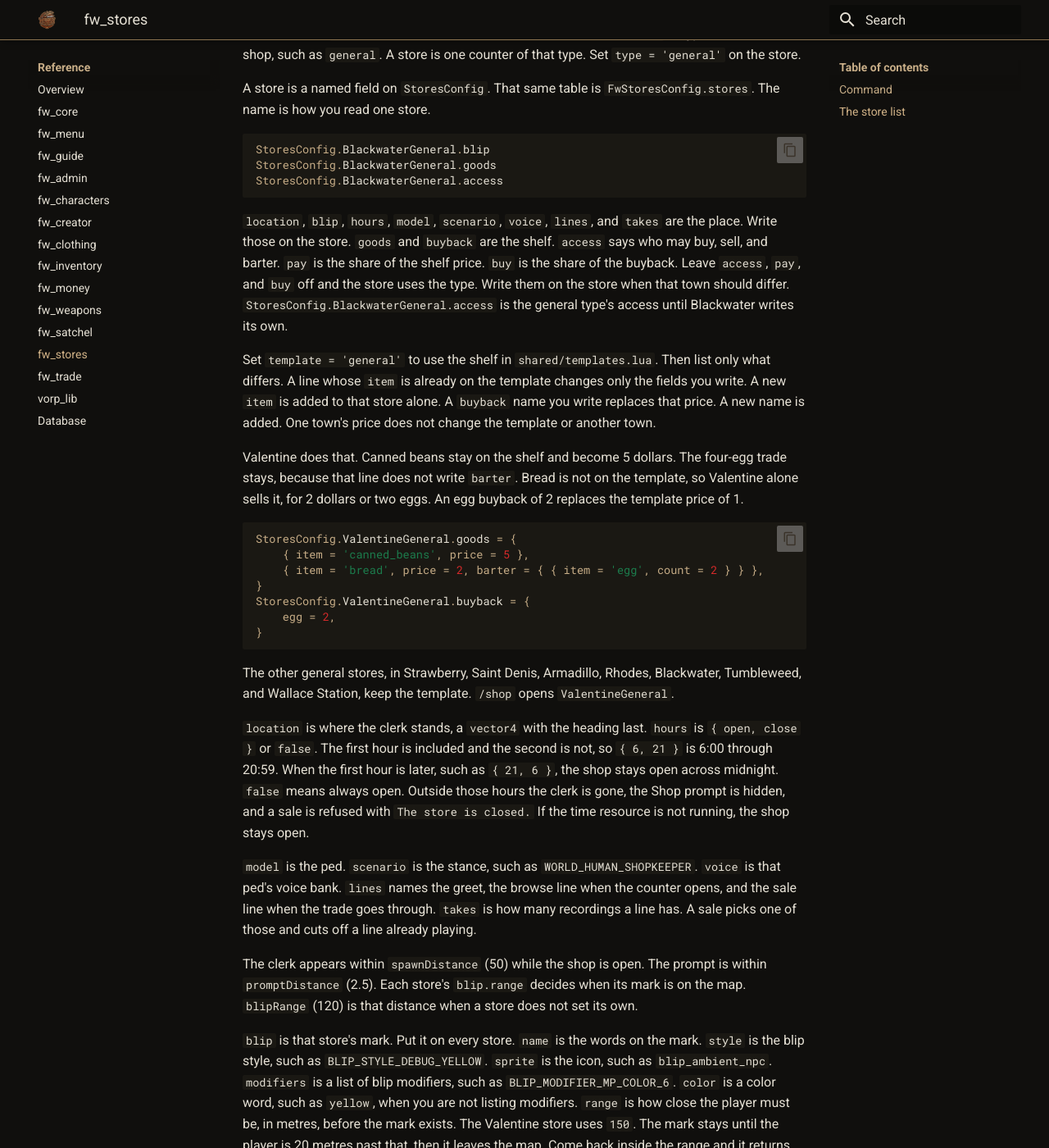
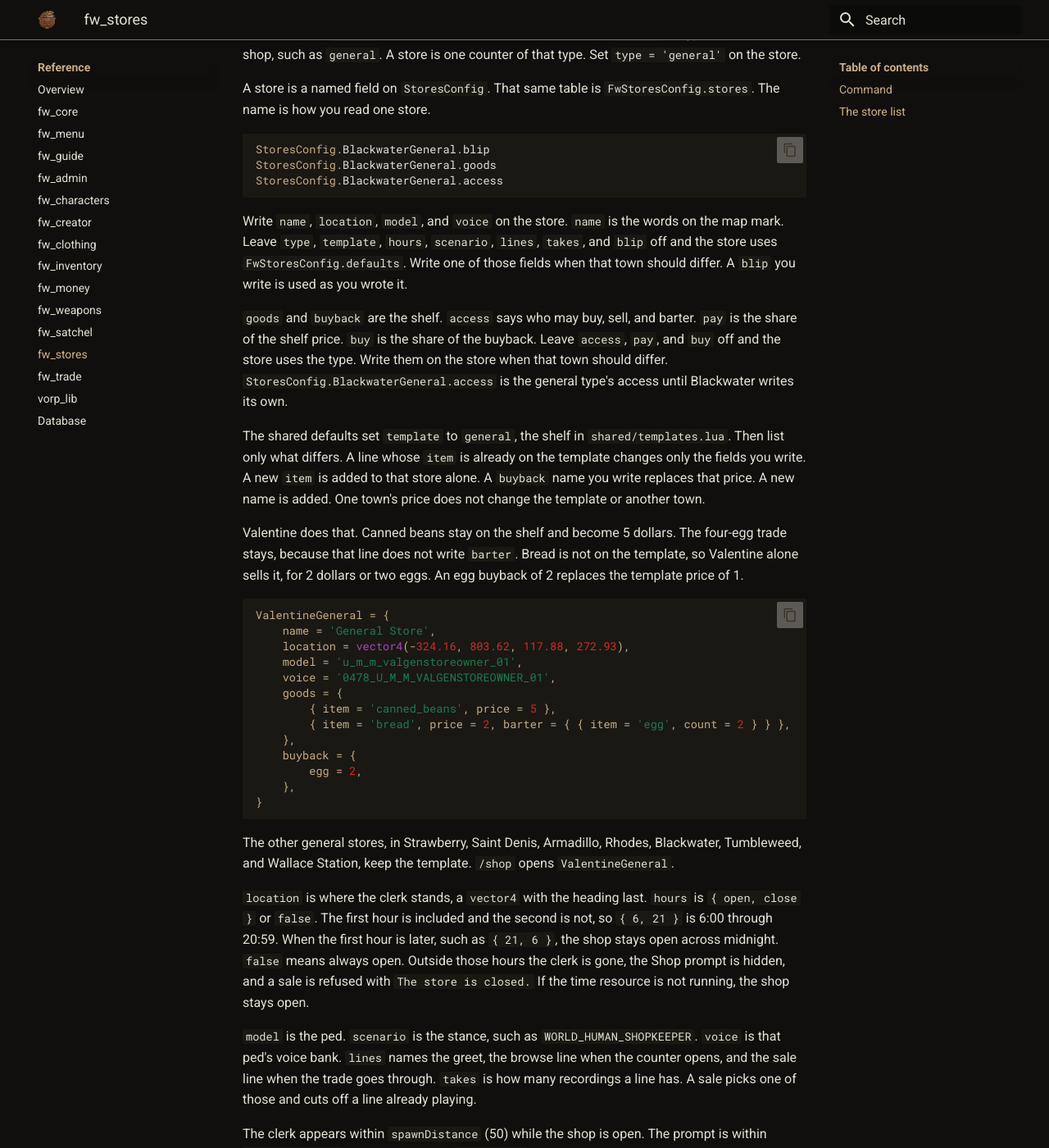
Before and after one commit to Benality/fw-framework-docs, an MkDocs documentation site: the page built from content/fw-stores.md, in a window 1280 px wide and 1400 px high, scrolled down 2334 px. Shown: the whole window at 82% size. Built offline with MkDocs 1.6.1 and Material for MkDocs 9.7.7, drawn with Linux system fonts in a browser that asks for light colours; some of the changed text lies outside the part shown.

Commit message:
Tell the reader a store writes its place as values, and the shared defaults fill the rest.
Co-authored-by: Cursor <cursoragent@cursor.com>

````diff
--- a/content/fw-stores.md
+++ b/content/fw-stores.md
@@ -46,19 +46,27 @@ StoresConfig.BlackwaterGeneral.goods
 StoresConfig.BlackwaterGeneral.access
 ```
 
-`location`, `blip`, `hours`, `model`, `scenario`, `voice`, `lines`, and `takes` are the place. Write those on the store. `goods` and `buyback` are the shelf. `access` says who may buy, sell, and barter. `pay` is the share of the shelf price. `buy` is the share of the buyback. Leave `access`, `pay`, and `buy` off and the store uses the type. Write them on the store when that town should differ. `StoresConfig.BlackwaterGeneral.access` is the general type's access until Blackwater writes its own.
+Write `name`, `location`, `model`, and `voice` on the store. `name` is the words on the map mark. Leave `type`, `template`, `hours`, `scenario`, `lines`, `takes`, and `blip` off and the store uses `FwStoresConfig.defaults`. Write one of those fields when that town should differ. A `blip` you write is used as you wrote it.
 
-Set `template = 'general'` to use the shelf in `shared/templates.lua`. Then list only what differs. A line whose `item` is already on the template changes only the fields you write. A new `item` is added to that store alone. A `buyback` name you write replaces that price. A new name is added. One town's price does not change the template or another town.
+`goods` and `buyback` are the shelf. `access` says who may buy, sell, and barter. `pay` is the share of the shelf price. `buy` is the share of the buyback. Leave `access`, `pay`, and `buy` off and the store uses the type. Write them on the store when that town should differ. `StoresConfig.BlackwaterGeneral.access` is the general type's access until Blackwater writes its own.
+
+The shared defaults set `template` to `general`, the shelf in `shared/templates.lua`. Then list only what differs. A line whose `item` is already on the template changes only the fields you write. A new `item` is added to that store alone. A `buyback` name you write replaces that price. A new name is added. One town's price does not change the template or another town.
 
 Valentine does that. Canned beans stay on the shelf and become 5 dollars. The four-egg trade stays, because that line does not write `barter`. Bread is not on the template, so Valentine alone sells it, for 2 dollars or two eggs. An egg buyback of 2 replaces the template price of 1.
 
 ```lua
-StoresConfig.ValentineGeneral.goods = {
-    { item = 'canned_beans', price = 5 },
-    { item = 'bread', price = 2, barter = { { item = 'egg', count = 2 } } },
-}
-StoresConfig.ValentineGeneral.buyback = {
-    egg = 2,
+ValentineGeneral = {
+    name = 'General Store',
+    location = vector4(-324.16, 803.62, 117.88, 272.93),
+    model = 'u_m_m_valgenstoreowner_01',
+    voice = '0478_U_M_M_VALGENSTOREOWNER_01',
+    goods = {
+        { item = 'canned_beans', price = 5 },
+        { item = 'bread', price = 2, barter = { { item = 'egg', count = 2 } } },
+    },
+    buyback = {
+        egg = 2,
+    },
 }
 ```
 
@@ -70,7 +78,7 @@ The other general stores, in Strawberry, Saint Denis, Armadillo, Rhodes, Blackwa
 
 The clerk appears within `spawnDistance` (50) while the shop is open. The prompt is within `promptDistance` (2.5). Each store's `blip.range` decides when its mark is on the map. `blipRange` (120) is that distance when a store does not set its own.
 
-`blip` is that store's mark. Put it on every store. `name` is the words on the mark. `style` is the blip style, such as `BLIP_STYLE_DEBUG_YELLOW`. `sprite` is the icon, such as `blip_ambient_npc`. `modifiers` is a list of blip modifiers, such as `BLIP_MODIFIER_MP_COLOR_6`. `color` is a color word, such as `yellow`, when you are not listing modifiers. `range` is how close the player must be, in metres, before the mark exists. The Valentine store uses `150`. The mark stays until the player is 20 metres past that, then it leaves the map. Come back inside the range and it returns. Leave `range` off and the store uses `blipRange` (120).
+`blip` is that store's mark. Leave it off and the store uses the shared mark. The `name` on the store is the words on that mark. `style` is the blip style, such as `BLIP_STYLE_DEBUG_YELLOW`. `sprite` is the icon, such as `blip_ambient_npc`. `modifiers` is a list of blip modifiers, such as `BLIP_MODIFIER_MP_COLOR_6`. `color` is a color word, such as `yellow`, when you are not listing modifiers. `range` is how close the player must be, in metres, before the mark exists. The shared mark uses `150`. The mark stays until the player is 20 metres past that, then it leaves the map. Come back inside the range and it returns. Leave `range` off a mark you write yourself and the store uses `blipRange` (120).
 
 `card` set to `false`, or left out, means the mark has no card. A table is the card that opens when the player hovers that mark. Selecting it keeps the card open. `type` has to be `map_card_mission`. `title` is the large line. `subtitle` is the smaller line. `description` is the body, and `~n~` starts a new line. `footer` is the region line after the player selects the mark. Hovering does not change that line. `txd` is the picture's texture dictionary, such as `map_card_val_generalstore`. `txn` is the texture name inside it. The store sample uses `image`.
 
````
